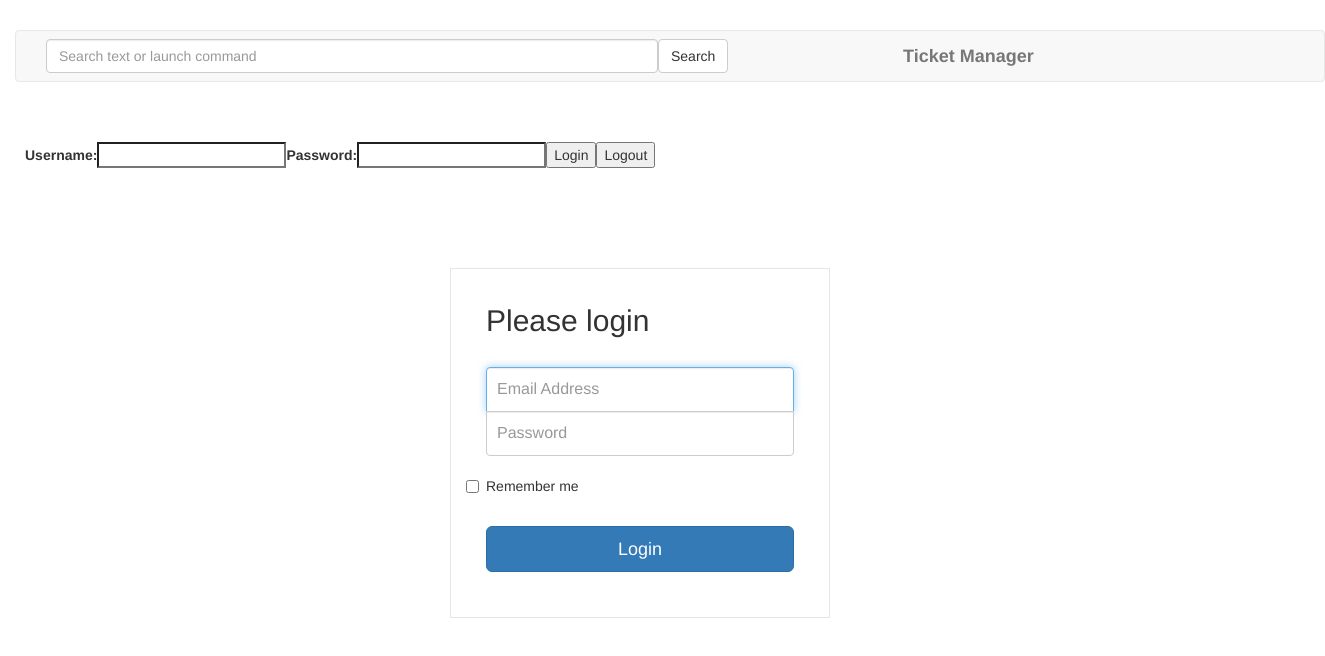
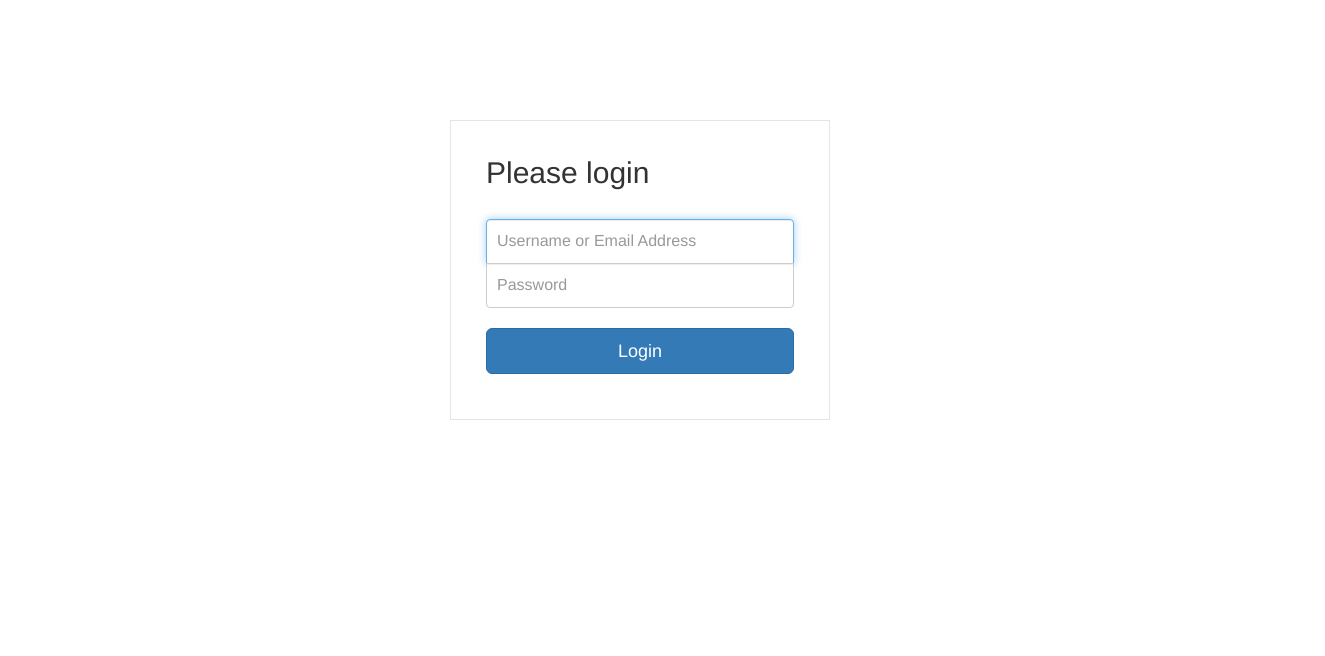
Before and after one commit to Belgarat/tkmanager-ui, an Angular app: page / in a window 1280 px wide. Shown: the top 656 px of the page, 1325 px wide, since content can reach past the window. Built offline with nearby package versions, Linux system fonts and the light colour scheme.

Commit message:
Add authentication controll

```diff
--- a/src/app/app.component.html
+++ b/src/app/app.component.html
@@ -1,10 +1,10 @@
 <div class="top">
-  <div class="row">
+  <div *ngIf="this.auth.isAuth()" class="row">
     <app-topbar title="{{title}}"></app-topbar>
   </div>
 </div>
 <div class="content">
-  <div class="row">
-    <app-login></app-login>
+  <div *ngIf="!this.auth.isAuth()" class="row">
+    <app-auth></app-auth>
   </div>
 </div>
--- a/src/app/app.component.ts
+++ b/src/app/app.component.ts
@@ -1,5 +1,6 @@
 import { Component, Input, Output } from '@angular/core';
 import { WorkersService } from './service/workers.service';
+import { AuthService } from './service/auth.service';
 
 @Component({
   selector: 'app-root',
@@ -8,5 +9,8 @@ import { WorkersService } from './service/workers.service';
 })
 export class AppComponent {
   title: string = 'Ticket Manager';
+  //private isAuth: boolean = false;
+
+  constructor( private auth: AuthService){}
 
 }
--- a/src/app/app.module.ts
+++ b/src/app/app.module.ts
@@ -7,13 +7,14 @@ import { HttpModule } from '@angular/http';
 import { AppComponent } from './app.component';
 import { WorkersService } from './service/workers.service';
 import { ApiService } from './service/api.service';
-import { LoginComponent } from './login/login.component';
+import { AuthComponent } from './auth/auth.component';
+import { AuthService } from './service/auth.service';
 import { TopbarComponent } from './topbar/topbar.component';
 
 @NgModule({
   declarations: [
     AppComponent,
-    LoginComponent,
+    AuthComponent,
     TopbarComponent
   ],
   imports: [
@@ -25,6 +26,7 @@ import { TopbarComponent } from './topbar/topbar.component';
   providers: [
     ApiService,
     { provide: WorkersService, useClass: WorkersService },
+    AuthService
   ],
   bootstrap: [AppComponent]
 })
--- /dev/null
+++ b/src/app/auth/auth.component.html
@@ -0,0 +1,8 @@
+<div class="wrapper">
+<form class="form-signin">
+    <h2 class="form-signin-heading">Please login</h2>
+    <input [(ngModel)]="username" type="text" class="form-control" name="username" placeholder="Username or Email Address" required="" autofocus="" />
+    <input [(ngModel)]="password" type="password" class="form-control" name="password" placeholder="Password" required=""/>
+    <button (click)="login()" class="btn btn-lg btn-primary btn-block" type="submit">Login</button>
+</form>
+</div>
--- /dev/null
+++ b/src/app/auth/auth.component.ts
@@ -0,0 +1,34 @@
+import { Component, Injectable, OnInit, Input } from '@angular/core';
+import { AuthService } from '../service/auth.service';
+
+@Component({
+  selector: 'app-auth',
+  templateUrl: './auth.component.html',
+  styleUrls: ['./auth.component.css']
+})
+
+export class AuthComponent implements OnInit {
+  @Input() username: string;
+  @Input() password: string;
+
+  ngOnInit() {
+  }
+
+  constructor( private authService: AuthService){
+  }
+
+  login(): any{
+    this.authService.login(this.username,this.password);
+    location.reload();
+  }
+
+  logout(): any{
+    this.authService.logout();
+    location.reload();
+  }
+
+  isAuth(): boolean{
+    return this.authService.isAuth()  ;
+  }
+
+}
--- a/src/app/login/login.component.html
+++ /dev/null
@@ -1,18 +0,0 @@
-<label for="login">Username:</label>
-<input [(ngModel)]="username" type="text" name="username" id="username">
-<label for="login">Password:</label>
-<input [(ngModel)]="password" type="password" name="password" id="password">
-<input type="button" (click)="login()" name="login" id="login" value="Login">
-<input type="button" (click)="logout()" name="logout" id="logout" value="Logout">
-
-<div class="wrapper">
-<form class="form-signin">
-    <h2 class="form-signin-heading">Please login</h2>
-    <input type="text" class="form-control" name="username" placeholder="Email Address" required="" autofocus="" />
-    <input type="password" class="form-control" name="password" placeholder="Password" required=""/>
-    <label class="checkbox">
-    <input type="checkbox" value="remember-me" id="rememberMe" name="rememberMe"> Remember me
-    </label>
-    <button class="btn btn-lg btn-primary btn-block" type="submit">Login</button>
-</form>
-</div>
--- a/src/app/login/login.component.ts
+++ /dev/null
@@ -1,33 +0,0 @@
-import { Component, OnInit, Input } from '@angular/core';
-import { WorkersService } from '../service/workers.service'
-
-@Component({
-  selector: 'app-login',
-  templateUrl: './login.component.html',
-  styleUrls: ['./login.component.css']
-})
-export class LoginComponent implements OnInit {
-  @Input() username: string;
-  @Input() password: string;
-
-  ngOnInit() {
-  }
-
-  constructor( private workersService: WorkersService){
-  }
-
-  login(): any{
-    console.log("Utente:"+this.username);
-    console.log("Password:"+this.password);
-    let User = this.workersService.list().find(w => w.username == this.username);
-    localStorage.setItem('currentUser', JSON.stringify(User));
-    location.reload();
-  }
-
-  logout(): any{
-    localStorage.removeItem('currentUser');
-    location.reload();
-  }
-
-
-}
--- /dev/null
+++ b/src/app/service/auth.service.ts
@@ -0,0 +1,29 @@
+import { Component, Injectable } from '@angular/core';
+import { WorkersService } from '../service/workers.service'
+
+@Injectable()
+export class AuthService {
+
+  constructor( private workersService: WorkersService){
+  }
+
+  login(username,password): any{
+    let User = this.workersService.list().find(w => w.username == username);
+    localStorage.setItem('currentUser', JSON.stringify(User));
+    //location.reload();
+  }
+
+  logout(): any{
+    localStorage.removeItem('currentUser');
+    //location.reload();
+  }
+
+  isAuth(): boolean{
+    if(localStorage.getItem('currentUser')){
+      return true;
+    }else{
+      return false;
+    }
+  }
+
+}
--- a/src/app/topbar/topbar.component.html
+++ b/src/app/topbar/topbar.component.html
@@ -10,11 +10,14 @@
             <button type="submit" class="btn btn-default">Search</button>
           </form>
         </div>
-        <div class="col-xs-2 text-right">
-          <a class="navbar-brand" href="#">
-            <strong>{{title}}</strong>
-            {{ username }}
-          </a>
+        <div class="col-xs-3 text-right">
+          <ul class="nav navbar-nav">
+            <li><a class="navbar-brand" href="#">
+              <strong>{{title}}</strong>
+            </a></li>
+            <li><a href="#">{{ username }}</a></li>
+            <li><a href="#" (click)="this.logout();">Logout</a></li>
+          </ul>
         </div>
       </div>
     </div>
--- a/src/app/topbar/topbar.component.ts
+++ b/src/app/topbar/topbar.component.ts
@@ -1,4 +1,5 @@
 import { Component, OnInit, Input, Output } from '@angular/core';
+import { AuthService } from '../service/auth.service';
 
 @Component({
   selector: 'app-topbar',
@@ -9,11 +10,16 @@ export class TopbarComponent implements OnInit {
   @Input() title: string;
   username: string;
 
-  constructor() { }
+  constructor(private authService: AuthService) { }
 
   ngOnInit() {
     let User = JSON.parse(localStorage.getItem('currentUser'));
     if(User) this.username = User.username;
   }
 
+  logout(){
+    this.authService.logout();
+    //location.reload();
+  }
+
 }
```
Also changed, not shown: src/app/auth/auth.component.css (renamed from src/app/login/login.component.css), 1 other file (tests, documents, lock files or other folders).
